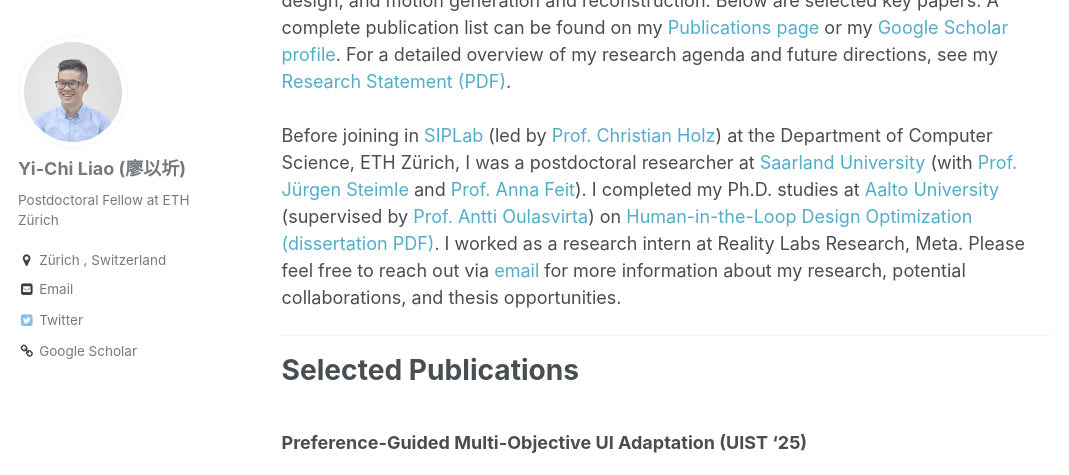
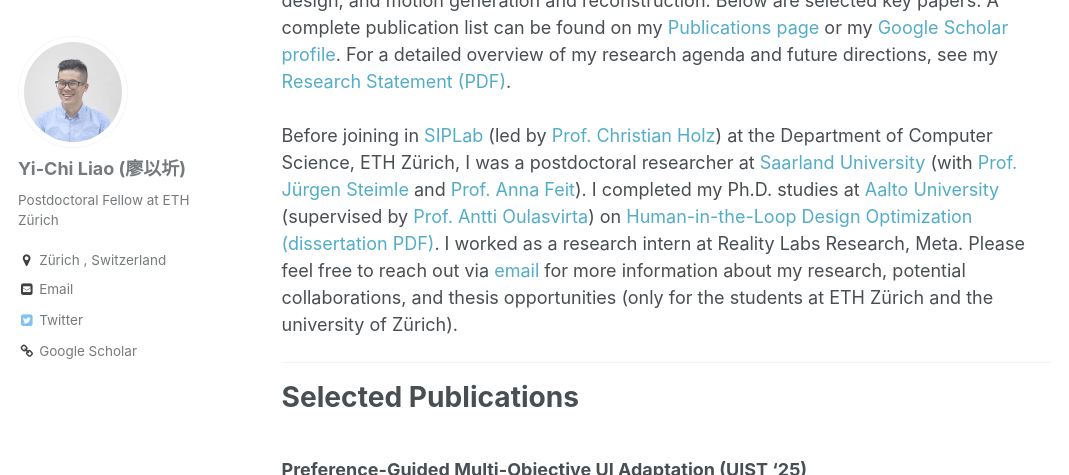
Before and after one commit to yichiliao/yichiliao.github.io, a Jekyll site: the page built from _pages/about.md, in a window 1280 px wide and 900 px high, scrolled down 586 px, cut to the strip 0-475 px from the top of the window. Shown: the whole strip, without its empty margins (0-1069 px from the left). Built offline with Jekyll 4.4.1, drawn with Linux system fonts in a browser that asks for light colours.

Commit message:
updating about

```diff
--- a/_pages/about.md
+++ b/_pages/about.md
@@ -25,7 +25,7 @@ For a detailed overview of my research agenda and future directions, see my [Res
 <br>
 <br>
 Before joining in [SIPLab](https://siplab.org/) (led by [Prof. Christian Holz](https://www.christianholz.net/)) at the Department of Computer Science, ETH Zürich, I was a postdoctoral researcher at [Saarland University](https://www.uni-saarland.de/en/home.html) (with [Prof. Jürgen Steimle](https://hci.cs.uni-saarland.de/people/juergen-steimle/) and [Prof. Anna Feit](http://annafeit.de/)). I completed my Ph.D. studies at [Aalto University](https://www.aalto.fi/en) (supervised by [Prof. Antti Oulasvirta](https://users.aalto.fi/~oulasvir/)) on [Human-in-the-Loop Design Optimization (dissertation PDF)](https://drive.google.com/file/d/1UcH6LuV7GiyRMvrVb9EZ34z-FeGPDBS7/view?usp=sharing). I worked as a research intern at Reality Labs Research, Meta.
-Please feel free to reach out via [email](mailto:yichi.liao@inf.ethz.ch) for more information about my research, potential collaborations, and thesis opportunities.
+Please feel free to reach out via [email](mailto:yichi.liao@inf.ethz.ch) for more information about my research, potential collaborations, and thesis opportunities (only for the students at ETH Zürich and the university of Zürich).
 
 
 ------
```
